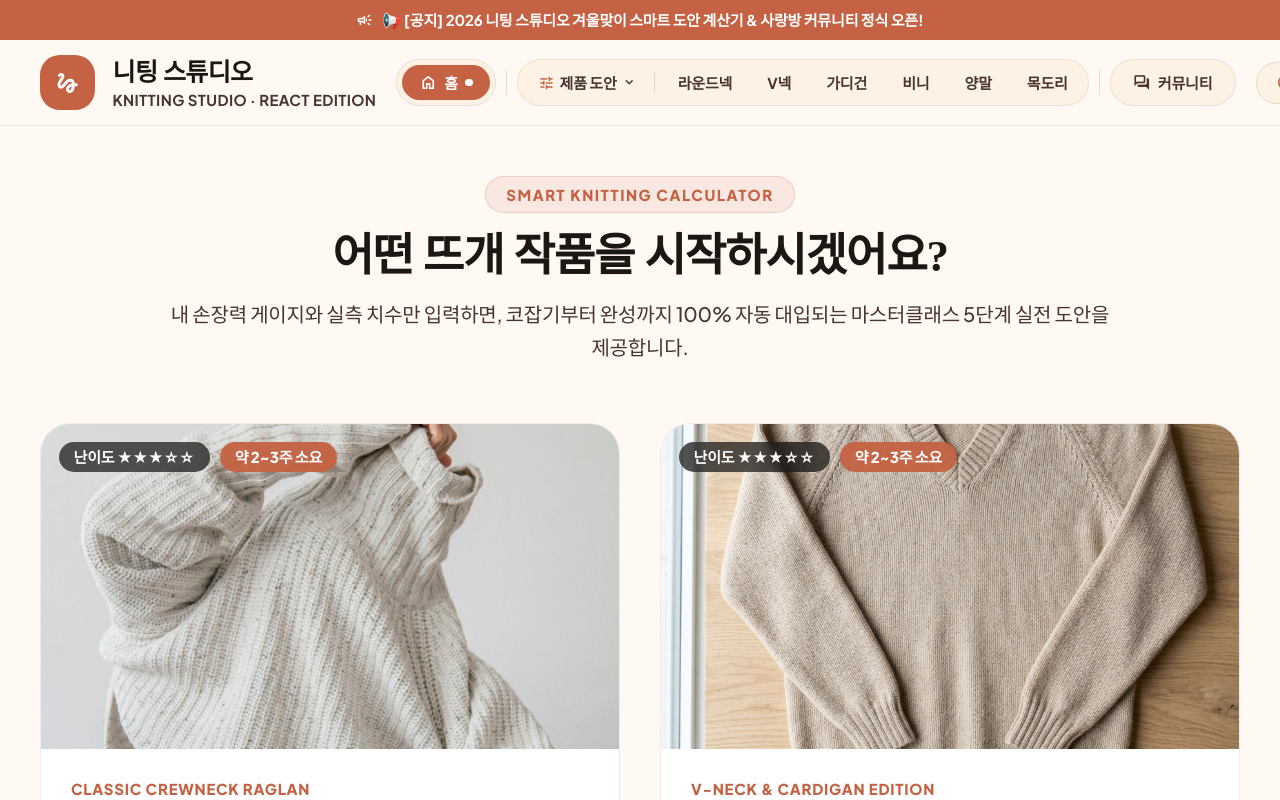
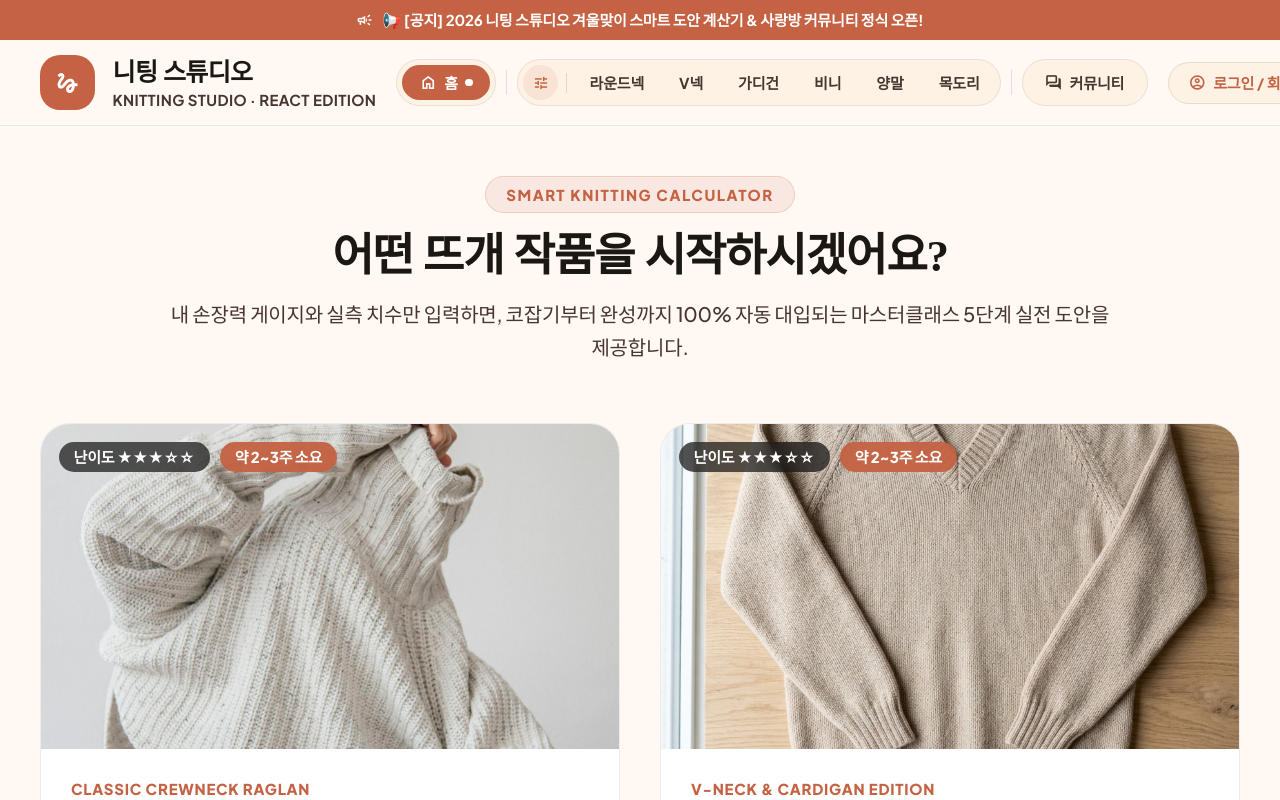
Before and after one commit to Hopelessyou/knitting-studio, a React (Vite) app in the folder react-knitting-studio/: page / in a window 1280 px wide. Shown: the top 800 px of the page. Built offline with nearby package versions, Linux system fonts and the light colour scheme; a web font is replaced by a local one.

Commit message:
fix(nav): Streamline center product cluster width to ensure login fits on 1280px

```diff
--- a/react-knitting-studio/src/components/common/TopNavBar.jsx
+++ b/react-knitting-studio/src/components/common/TopNavBar.jsx
@@ -106,27 +106,19 @@ export default function TopNavBar({
 
           {/* 2. 제품 그룹 (스웨터, 비니 등 제품군 한 그룹으로 통합) */}
           <div className="relative bg-surface-container-low p-1 rounded-full border border-on-surface/[0.08] shadow-2xs flex items-center gap-1 shrink-0">
-            {/* 제품 도안 메뉴 트리거 뱃지 */}
+            {/* 제품 도안 메뉴 열기 아이콘 버튼 */}
             <button
               type="button"
               onClick={() => setShowProductMenu(!showProductMenu)}
-              className={`flex items-center gap-1 pl-3 pr-2 py-1.5 rounded-full text-xs font-extrabold transition-all cursor-pointer whitespace-nowrap shrink-0 ${
-                isProductActive
-                  ? 'text-primary bg-primary/10 hover:bg-primary/20'
-                  : 'text-on-surface-variant hover:text-on-surface hover:bg-white/60'
+              className={`w-7 h-7 rounded-full text-xs font-extrabold transition-all cursor-pointer flex items-center justify-center shrink-0 ${
+                showProductMenu
+                  ? 'bg-primary text-white shadow-xs'
+                  : 'text-primary bg-primary/10 hover:bg-primary/20'
               }`}
-              title="뜨개 제품 도안 목록 보기"
+              title="뜨개 제품 도안 상세 메뉴 보기"
             >
-              <span className="material-symbols-outlined text-[16px] text-primary">tune</span>
-              <span>제품 도안</span>
-              <span
-                className="material-symbols-outlined text-[15px] transition-transform duration-200"
-                style={{ transform: showProductMenu ? 'rotate(180deg)' : 'none' }}
-              >
-                expand_more
-              </span>
+              <span className="material-symbols-outlined text-[16px]">tune</span>
             </button>
-
             <span className="w-px h-4 bg-on-surface/[0.12] mx-0.5 shrink-0" />
 
             {/* 제품 4종 다이렉트 탭 */}
```
